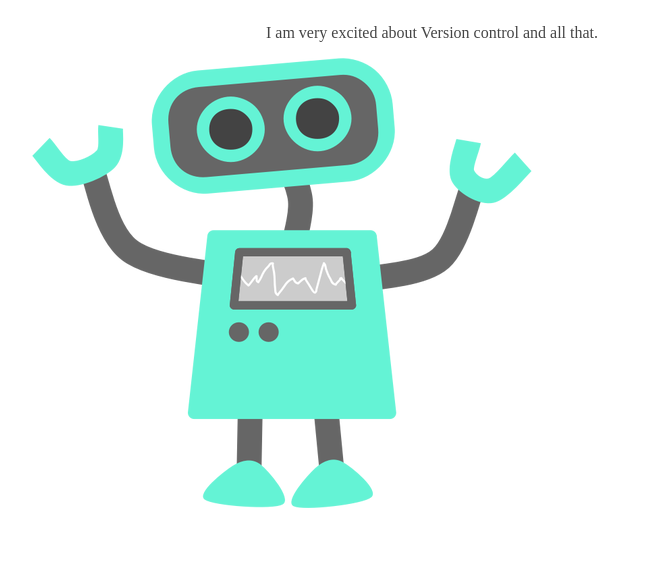
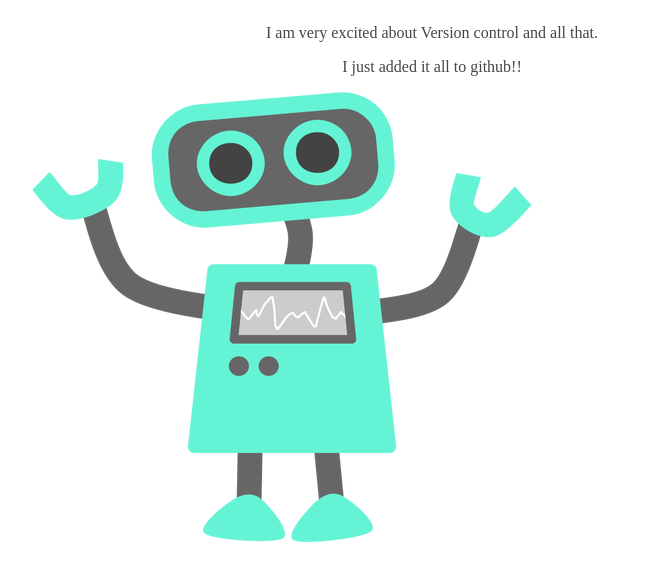
Before and after one commit to sergeinacio/my-new-repository, a plain HTML site: page index.html in a window 1280 px wide. Shown: the part 146-726 px from the top of the page, without its empty margins (208-868 px from the left). Drawn offline with nearby package versions, Linux system fonts and the light colour scheme.

Commit message:
I made a minor change to check it out on github

```diff
--- a/index.html
+++ b/index.html
@@ -10,6 +10,7 @@
 	<section>
 		<h1>Hey there, I am using Git :)</h1>
 		<p>I am very excited about Version control and all that.</p>
+		<p>I just added it all to github!!</p>
 		<img src="img/happy-blue-robot.png">
 	</section>
 </body>
```
